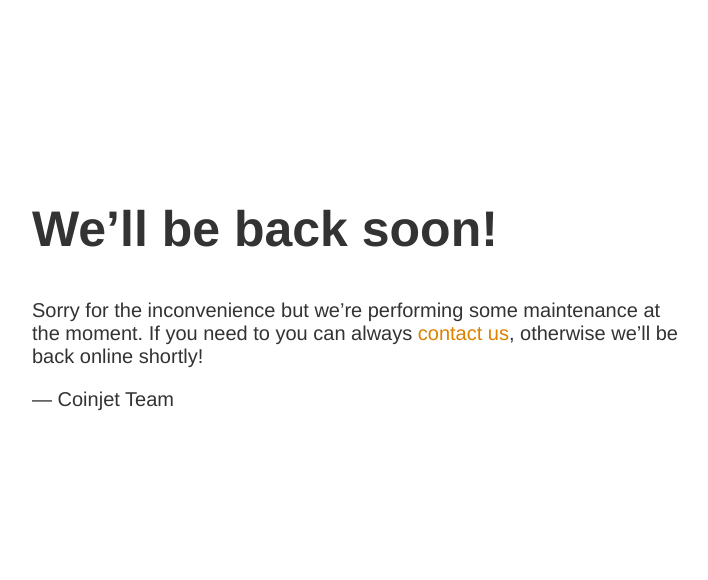
After one commit to alirafiei75/CoinjetSite, a Django app: page /maintenance/ in a window 1280 px wide. The commit adds this page. Shown: the top 580 px of the page, without its empty margins (283-991 px from the left). Run offline with Django 3.2, Linux system fonts and the light colour scheme.

Commit message:
maintenance mode & django-compressor

```diff
--- a/coinjet/settings.py
+++ b/coinjet/settings.py
@@ -41,6 +41,7 @@ INSTALLED_APPS = [
     'taggit',
     'django_summernote',
     'captcha',
+    'compressor',
 ]
 
 
@@ -93,6 +94,7 @@ MIDDLEWARE = [
     'django.contrib.messages.middleware.MessageMiddleware',
     'django.middleware.clickjacking.XFrameOptionsMiddleware',
     'debug_toolbar.middleware.DebugToolbarMiddleware',
+    'website.middleware.MaintenanceModeMiddleware',
 ]
 
 ROOT_URLCONF = 'coinjet.urls'
@@ -179,3 +181,5 @@ EMAIL_HOST_USER = "a.rafiei1375@gmail.com"
 EMAIL_HOST_PASSWORD = "hdecztgyhtnreetr"
 EMAIL_PORT = 587
 EMAIL_USE_TLS = True
+
+MAINTENANCE_MODE = False
--- /dev/null
+++ b/templates/website/maintenance.html
@@ -0,0 +1,26 @@
+<!DOCTYPE html>
+<html lang="en">
+<head>
+    <meta charset="UTF-8">
+    <title>Site Maintenance</title>
+
+    <style>
+      body { text-align: center; padding: 150px; }
+      h1 { font-size: 50px; }
+      body { font: 20px Helvetica, sans-serif; color: #333; }
+      article { display: block; text-align: left; width: 650px; margin: 0 auto; }
+      a { color: #dc8100; text-decoration: none; }
+      a:hover { color: #333; text-decoration: none; }
+    </style>
+</head>
+<body>
+<article>
+        <h1>We&rsquo;ll be back soon!</h1>
+        <div>
+            <p>Sorry for the inconvenience but we&rsquo;re performing some maintenance at the moment. If you need to you can always <a href="mailto:a.rafiei1375@gmail.com">contact us</a>, otherwise we&rsquo;ll be back online shortly!</p>
+            <p>&mdash; Coinjet Team</p>
+        </div>
+    </article>
+
+</body>
+</html>
--- /dev/null
+++ b/website/middleware.py
@@ -0,0 +1,18 @@
+from django.shortcuts import reverse, redirect
+from django.conf import settings
+
+
+class MaintenanceModeMiddleware:
+    def __init__(self, get_response):
+        self.get_response = get_response
+
+    def __call__(self, request):
+        path = request.META.get('PATH_INFO', "")
+
+        if settings.MAINTENANCE_MODE==True and path!= reverse("website:maintenance"):
+            response = redirect(reverse("website:maintenance"))
+            return response
+
+        response = self.get_response(request)
+
+        return response
--- a/website/urls.py
+++ b/website/urls.py
@@ -13,4 +13,5 @@ urlpatterns = [
     path('password_reset/done', password_reset_done_view, name='password_reset_done'),
     path('password_reset_confirm/<str:username>/<str:uidb64>/<str:token>', password_reset_confirm_view, name='password_reset_confirm'),
     path('password_reset/complete', password_reset_complete_view, name='password_reset_complete'),
+    path('maintenance/', maintenance, name='maintenance'),
 ]
--- a/website/views.py
+++ b/website/views.py
@@ -106,3 +106,6 @@ def password_reset_confirm_view(request, username, uidb64, token):
 
 def password_reset_complete_view(request):
     return render(request, 'passwords/password_reset_complete.html')
+
+def maintenance(request):
+    return render(request, 'website/maintenance.html')
```
Also changed, not shown: templates/base.html (+5 -9 lines).
